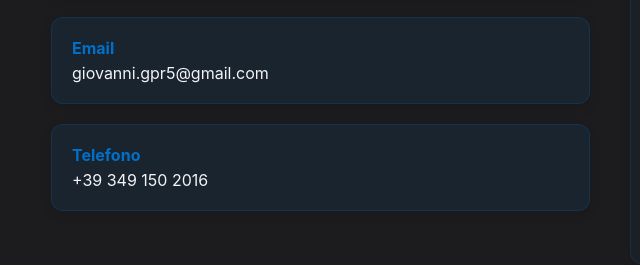
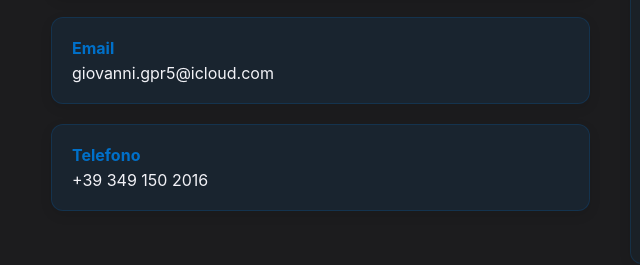
Before and after one commit to GPRizzi/portfolio, a plain HTML site: page index.html in a window 1280 px wide. Shown: the part 6199-6464 px from the top of the page, 9-649 px from the left. Drawn offline with Linux system fonts and the light colour scheme.

Commit message:
Update index.html

```diff
--- a/index.html
+++ b/index.html
@@ -1476,7 +1476,7 @@
           <div class="contact-item">
             <div>
               <h4>Email</h4>
-              <p>giovanni.gpr5@gmail.com</p>
+              <p>giovanni.gpr5@icloud.com</p>
             </div>
           </div>
           <div class="contact-item">
@@ -1488,7 +1488,7 @@
         </div>
         <div class="contact-form">
           <!-- Modulo con action mailto: -->
-          <form action="mailto:giovanni.gpr5@gmail.com" method="POST" enctype="text/plain">
+          <form action="mailto:giovanni.gpr5@icloud.com" method="POST" enctype="text/plain">
             <input type="text" name="name" placeholder="Nome" required />
             <input type="email" name="email" placeholder="Email" required />
             <textarea name="message" rows="5" placeholder="Messaggio" required></textarea>
```
